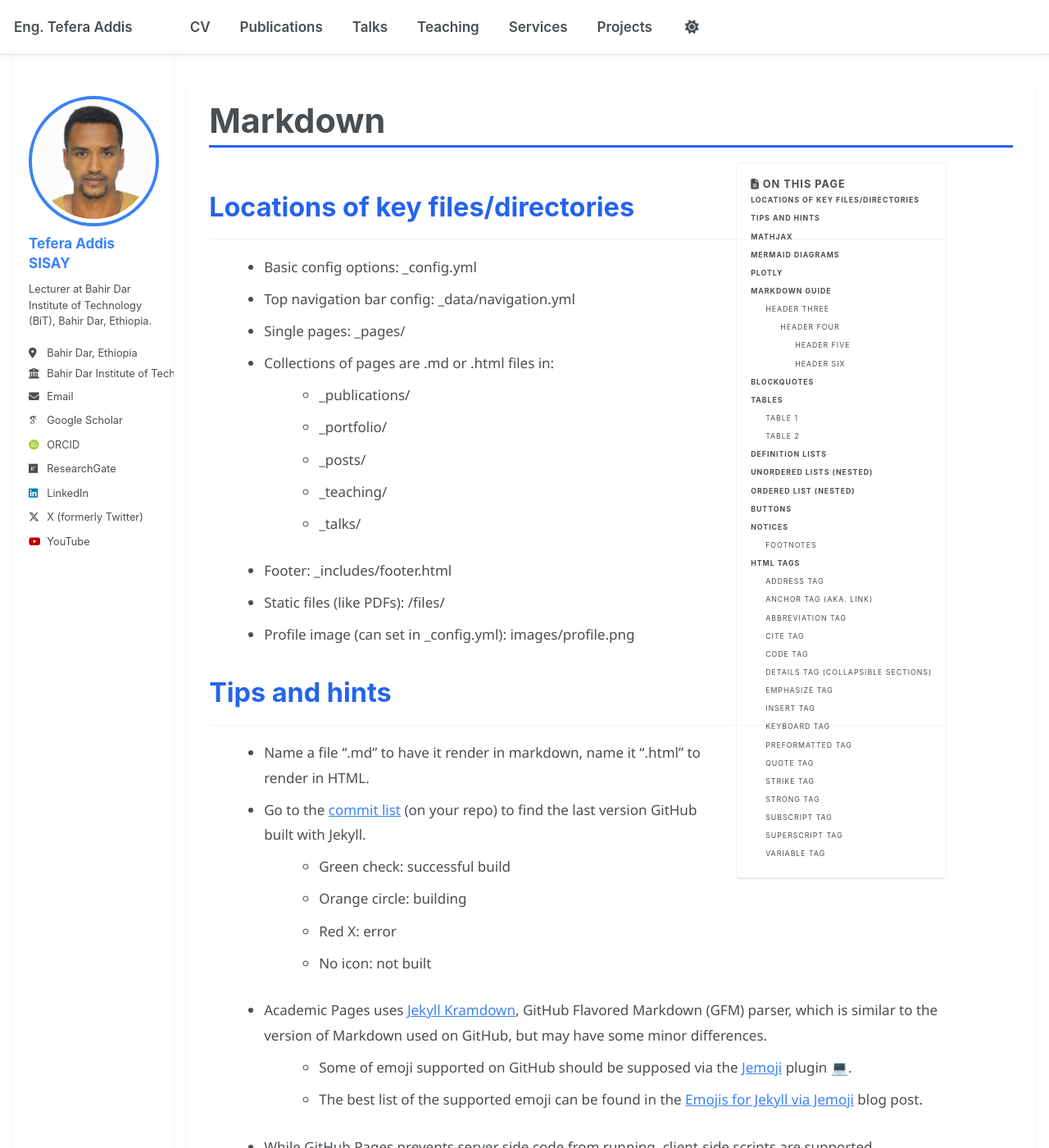
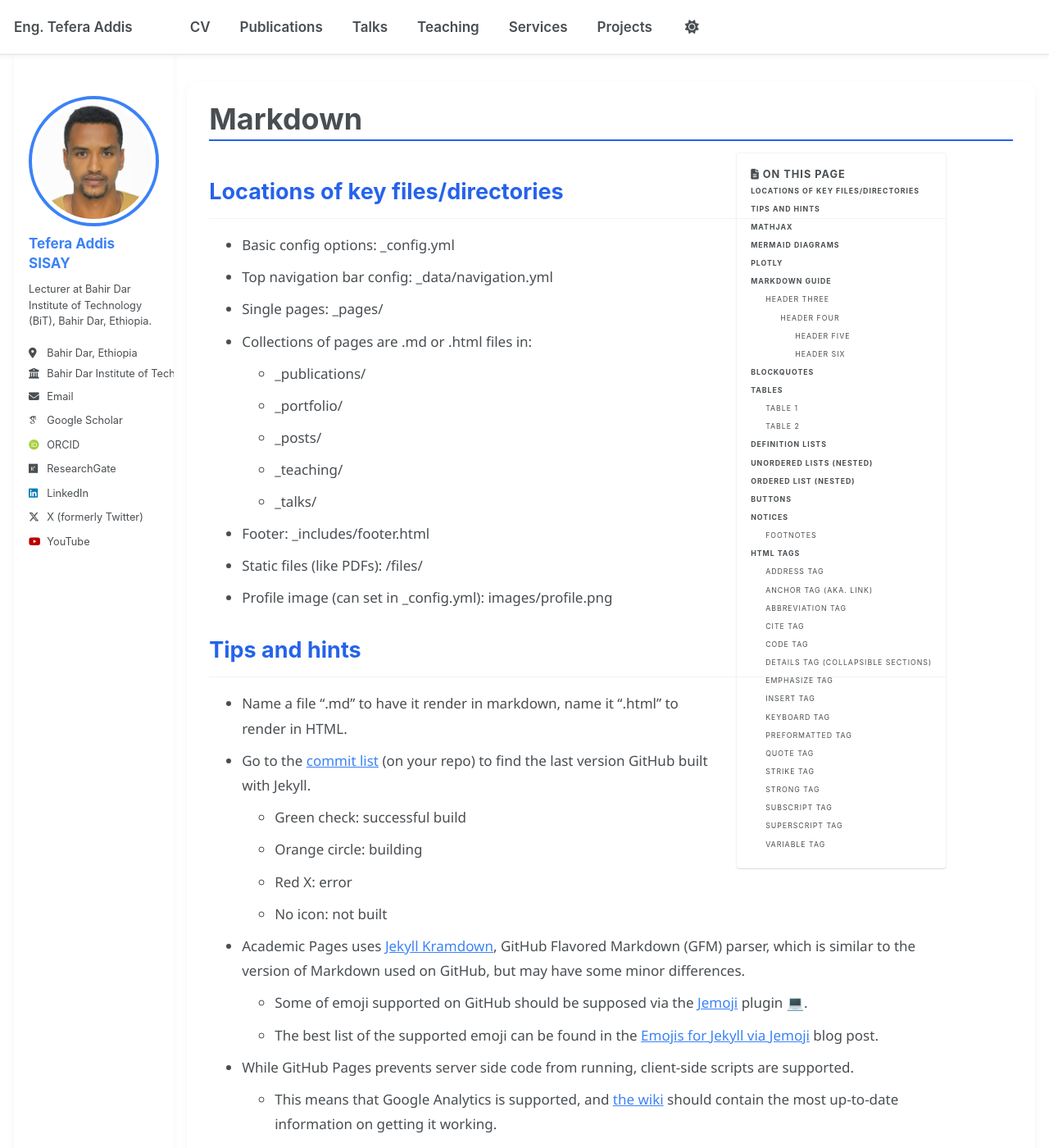
Before and after one commit to tefera-addis-sisay/tefera-addis-sisay.github.io, a Jekyll site: the page built from _pages/markdown.md, in a window 1280 px wide and 1400 px high. Shown: the whole window at 82% size. Built offline with Jekyll 4.4.1, drawn with Linux system fonts in a browser that asks for light colours; emoji names are drawn with the system emoji font; some web fonts are replaced; a script bundle is joined from its source files by our own code; library files that are not in the unit come from our copies.

Commit message:
Update main.scss

```diff
--- a/assets/css/main.scss
+++ b/assets/css/main.scss
@@ -69,7 +69,7 @@ body {
 }
 
 /* =========================================================
-   Typography
+   Typography (Smaller Headings)
 ========================================================= */
 
 h1,
@@ -78,41 +78,44 @@ h3,
 h4,
 h5,
 h6 {
-  font-weight: 700;
+  font-weight: 650;
   line-height: 1.4;
-  margin-top: 1.8rem;
-  margin-bottom: 1rem;
+  margin-top: 1.6rem;
+  margin-bottom: 0.8rem;
   color: var(--global-text-color);
 }
 
+/* Page title */
 h1 {
-  font-size: 2.3rem;
-  border-bottom: 3px solid #2563eb;
-  padding-bottom: 0.5rem;
+  font-size: 2rem;        /* was 2.3rem */
+  border-bottom: 2px solid #2563eb;
+  padding-bottom: 0.4rem;
 }
 
+/* Section headings */
 h2 {
-  font-size: 1.8rem;
+  font-size: 1.5rem;      /* was 1.8rem */
   color: #2563eb;
 }
 
+/* Subsections */
 h3 {
-  font-size: 1.4rem;
+  font-size: 1.2rem;      /* was 1.4rem */
   color: #3b82f6;
 }
 
-p {
-  margin-bottom: 1.2rem;
+/* Smaller headings */
+h4 {
+  font-size: 1.05rem;
 }
 
-ul,
-ol {
-  margin-left: 1.5rem;
-  margin-bottom: 1.5rem;
+h5 {
+  font-size: 0.95rem;
 }
 
-li {
-  margin-bottom: 0.5rem;
+h6 {
+  font-size: 0.9rem;
+  opacity: 0.85;
 }
 
 /* =========================================================
```
